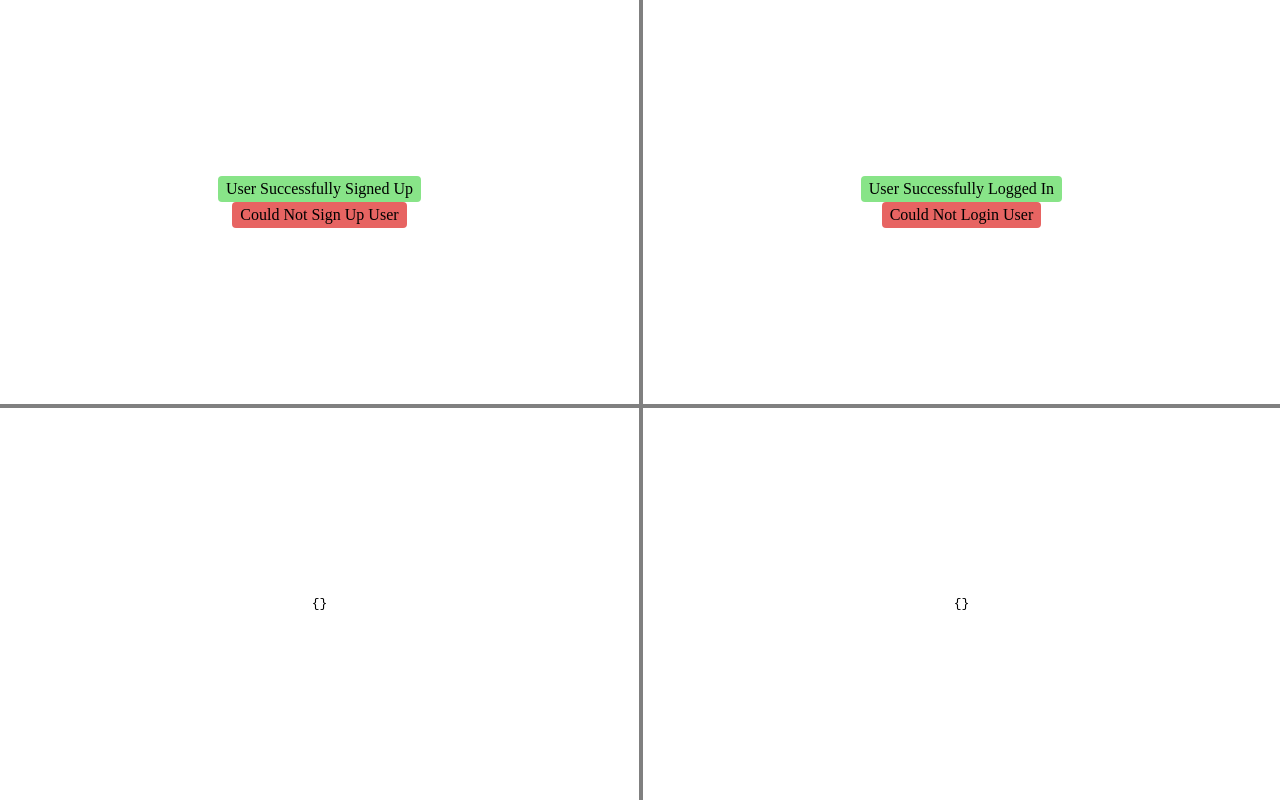
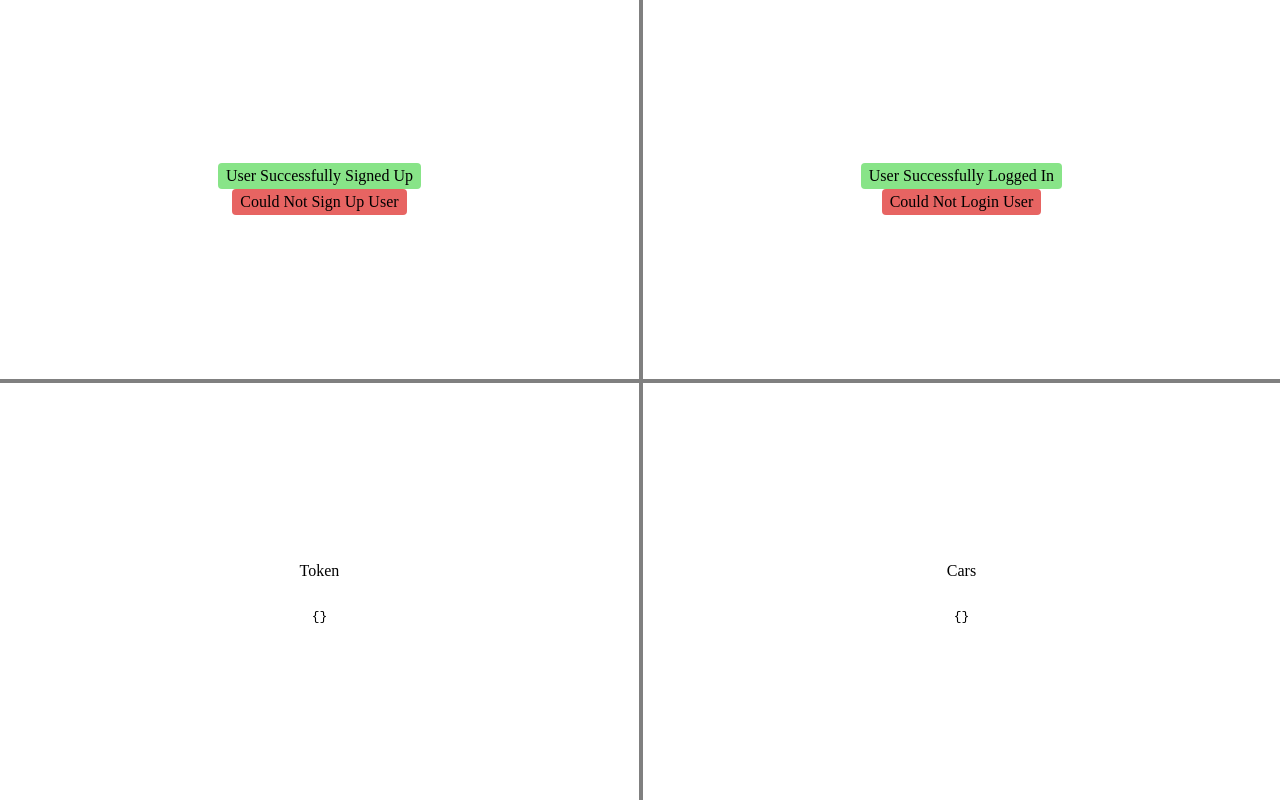
Before and after one commit to penguyen72/turbo-repo-boilerplate, a React (Vite) app in the folder frontend/web/: page / in a window 1280 px wide. Built offline with nearby package versions, Linux system fonts and the light colour scheme.

Commit message:
add labels

```diff
--- a/frontend/web/src/App.tsx
+++ b/frontend/web/src/App.tsx
@@ -14,9 +14,11 @@
         <p className="form-error">Could Not Login User</p>
       </div>
       <div className="grid-item">
+        <p>Token</p>
         <pre>{JSON.stringify({}, null, 2)}</pre>
       </div>
       <div className="grid-item">
+        <p>Cars</p>
         <pre>{JSON.stringify({}, null, 2)}</pre>
       </div>
     </div>
```
